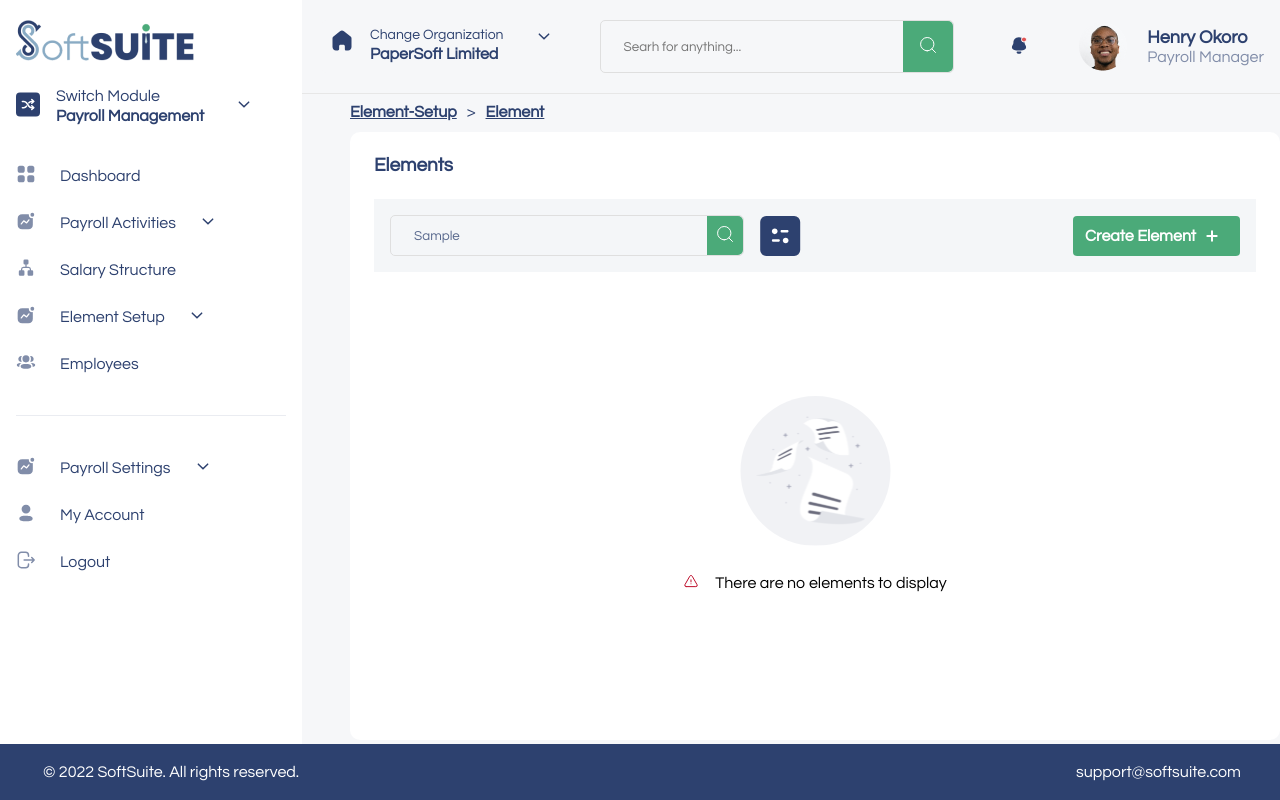
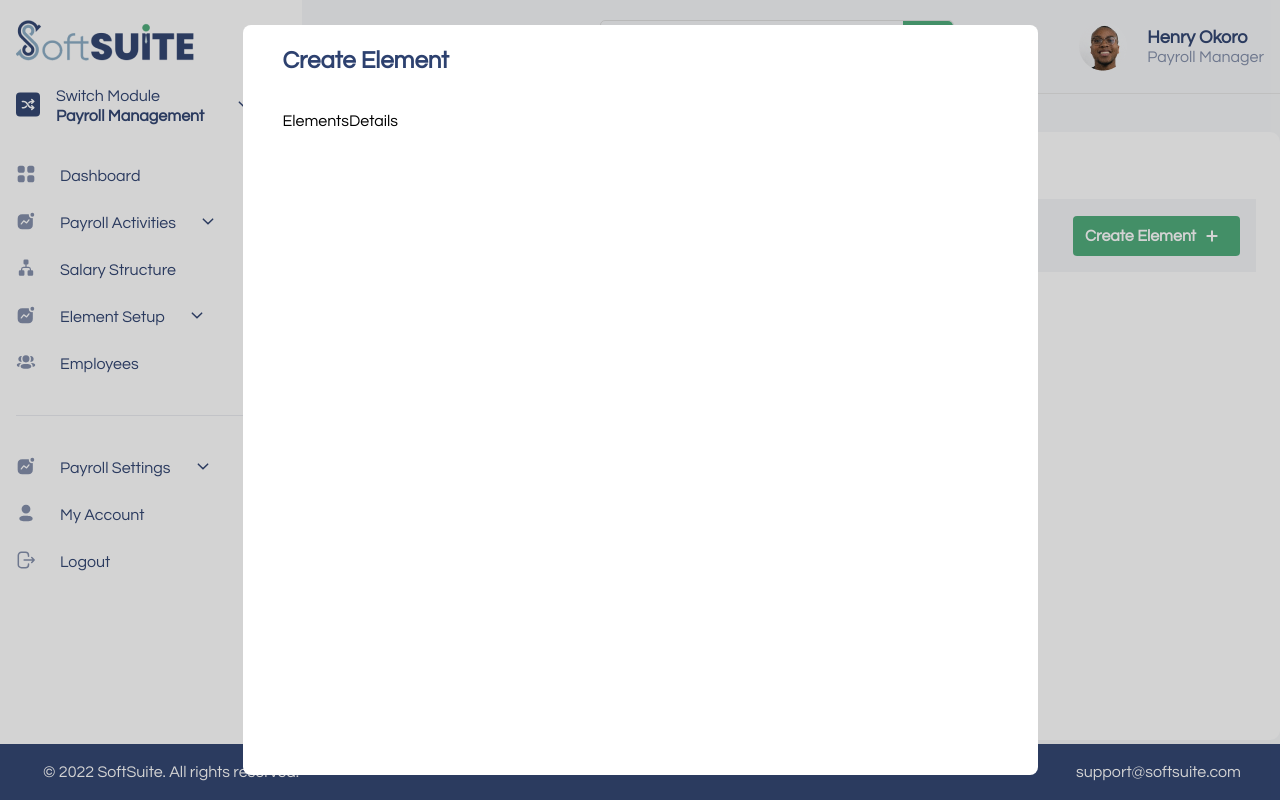
Before and after one commit to Nwife/softsuite-test, a React (Vite) app: page /element-setup/element in a window 1280 px wide. Both pictures are taken after typing "Sample" into the empty fields and a click on the button "Create Element". Built offline with nearby package versions, Linux system fonts and the light colour scheme.

Commit message:
Created add element modal and set up child components

```diff
--- /dev/null
+++ b/src/components/elements/AdditionalDetails.tsx
@@ -0,0 +1,8 @@
+
+const AdditionalDetails = () => {
+  return (
+    <div>AdditionalDetails</div>
+  )
+}
+
+export default AdditionalDetails;
--- /dev/null
+++ b/src/components/elements/CreateElementModal.tsx
@@ -0,0 +1,29 @@
+
+import { useState } from "react";
+
+//components
+import ElementsDetails from "./ElementsDetails";
+import AdditionalDetails from "./AdditionalDetails";
+
+
+const CreateElementModal = () => {
+  const [step, setStep] = useState(1);
+
+  return (
+    <div className="flex items-center createelement-modal">
+      <div className="createelement-modal__content flex flex-col">
+        <h2>Create Element</h2>
+        {/* Progress bar */}
+        <div className="createelement-modal__content-step">
+          { step === 1 && <ElementsDetails /> }
+          { step === 2 && <AdditionalDetails /> }
+        </div>
+
+        {/* buttons  */}
+        <div></div>
+      </div>
+    </div>
+  )
+}
+
+export default CreateElementModal;
--- /dev/null
+++ b/src/components/elements/ElementsDetails.tsx
@@ -0,0 +1,9 @@
+import React from 'react'
+
+const ElementsDetails = () => {
+  return (
+    <div>ElementsDetails</div>
+  )
+}
+
+export default ElementsDetails;
--- a/src/components/elements/index.scss
+++ b/src/components/elements/index.scss
@@ -3,3 +3,32 @@
 .noelement{
     gap: 24px
 }
+.createelement-modal{
+    height: 100%;
+    position: fixed;
+    top: 0;
+    left: 0;
+    width: 100%;
+    justify-content: center;
+    background: rgba(36, 36, 36, 0.20);
+    z-index: 10;
+
+    .createelement-modal__content{
+        width: 795px;
+        padding: 24px 40px;
+        border-radius: 8px;
+        background-color: white;
+        height: 760px;
+        max-height: calc(100vh - 50px);
+
+        h2{
+            color: $blue;
+            font-weight: 700;
+            font-size: 24px;
+        }
+
+        .createelement-modal__content-step{
+            margin: 40px 0;
+        }
+    }
+}
--- a/src/components/inputTexts/InputSearch.tsx
+++ b/src/components/inputTexts/InputSearch.tsx
@@ -8,20 +8,23 @@ import "./index.scss";
 
 interface Props {
   style?: object;
+  inputStyle?: object;
   placeholder?: string;
 }
 
 const InputSearch: FC<Props> = (props): JSX.Element => {
   const {
     style = {},
-    placeholder
+    placeholder,
+    inputStyle
   } = props;
 
   return (
-    <div className="flex items-center top-bar__input">
+    <div className="flex items-center top-bar__input" style={{ ...inputStyle }}>
       <input
           type="text"
           placeholder={placeholder}
+          style={{ ...inputStyle }}
       />
       <button style={{ ...style }}><img src={search} alt="" /></button>
     </div>
--- a/src/pages/elements/Elements.tsx
+++ b/src/pages/elements/Elements.tsx
@@ -2,6 +2,8 @@
 import Layout from '../../components/layout/Layout';
 import Button from '../../components/butttons/Button';
 import InputSearch from '../../components/inputTexts/InputSearch';
+
+import { useState } from 'react';
 
 //icons
 import cross from "../../assets/icons/cross.svg";
@@ -9,9 +11,14 @@ import filter from "../../assets/icons/filter.svg";
 
 //styles
 import './index.scss';
+
+//components
+import CreateElementModal from '../../components/elements/CreateElementModal';
 import NoElements from '../../components/elements/NoElements';
 
 const Elements = () => {
+  const [showCreateModal, setShowCreateModal] = useState(false);
+
   return (
     <Layout>
       <div className="elements">
@@ -19,18 +26,19 @@ const Elements = () => {
 
         <div className="elements-control flex items-center justify-between">
           <div className="elements-control__search flex items-center">
-            <InputSearch placeholder="Search for element" style={{ padding: "8px" }} />
+            <InputSearch placeholder="Search for element" style={{ padding: "8px" }} inputStyle={{ background: "#FFF" }} />
             <img src={filter} alt="filter" />
           </div>
-          <Button title='Create Element' icon={cross} iconRight={true} style={{ padding: "12px" }} />
+          <Button title='Create Element' icon={cross} iconRight={true} style={{ padding: "12px" }} onClick={() => setShowCreateModal(true)} />
         </div>
 
         <div className="elements-content">
           <NoElements />
         </div>
       </div>
+      {showCreateModal && <CreateElementModal />}
     </Layout>
   )
 }
 
-export default Elements
+export default Elements;
```
